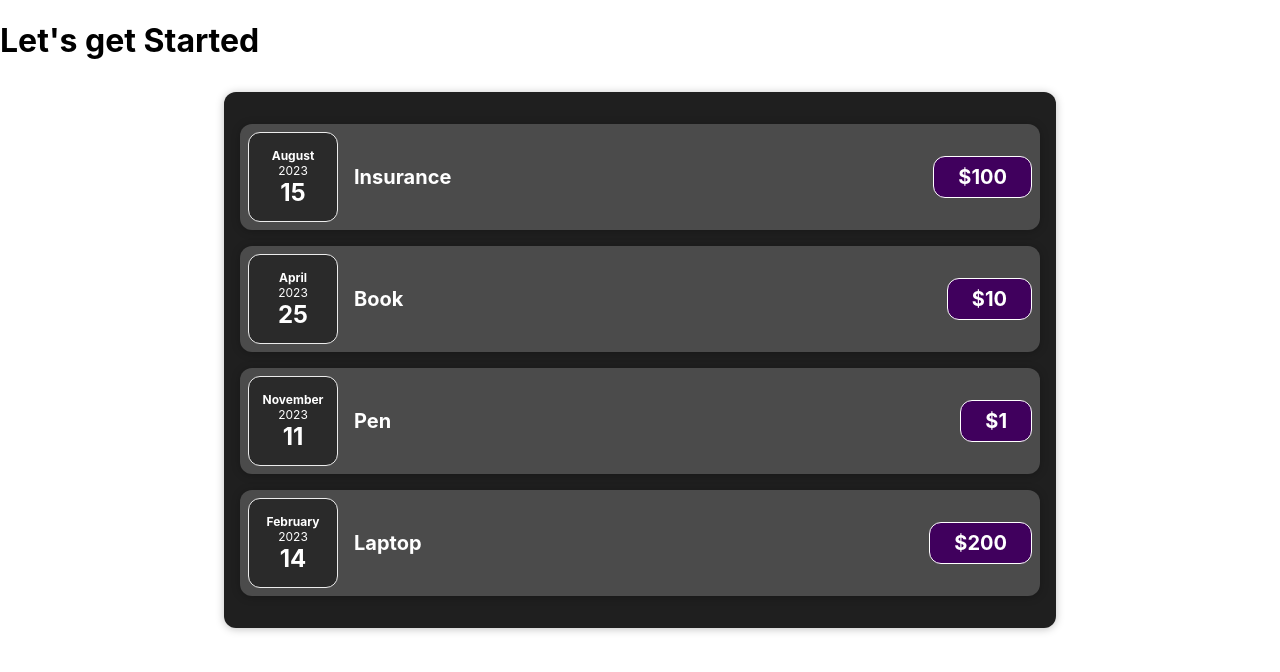
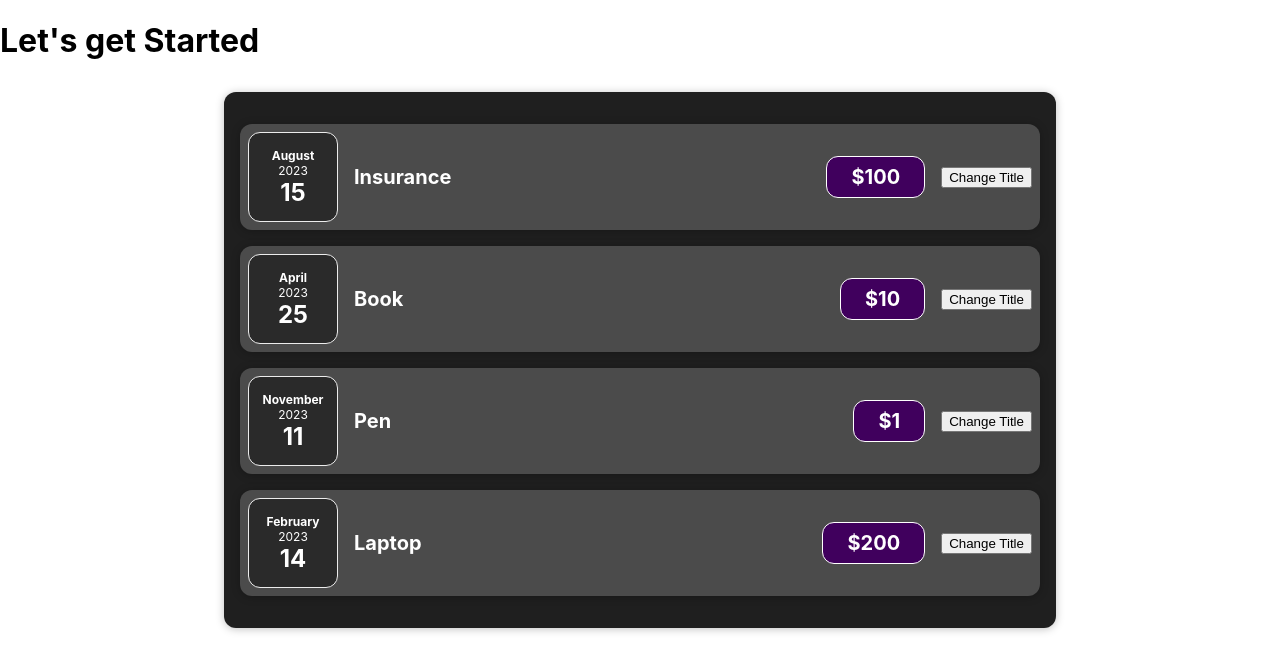
Before and after one commit to Sougata01/react_project_one, a JavaScript app: page / in a window 1280 px wide. Shown: the top 672 px of the page. Built offline with nearby package versions, Linux system fonts and the light colour scheme; the HTML template or start-up script is replaced by a standard one.

Commit message:
event handler add

```diff
--- a/src/App.js
+++ b/src/App.js
@@ -1,4 +1,4 @@
-import Expenses from "./components/Expenses";
+import Expenses from "./components/Expenses/Expenses";
 
 function App() {
   const expenses = [
--- a/src/components/ExpenseItem.js
+++ b/src/components/Expenses/ExpenseItem.js
@@ -1,15 +1,18 @@
+import "./ExpenseItem.css";
 import ExpenseDate from "./ExpenseDate";
-import "./ExpenseItem.css";
-import Card from "./Card";
+import Card from "../UI/Card";
 
 function ExpenseItem(props) {
-
+  function buttonClickHandler(event){
+    console.log("Button clicked")
+  }
   return (
     <Card className="expense-item">
-      <ExpenseDate date={props.date}></ExpenseDate>
+      <ExpenseDate date={props.date} />
       <div className="expense-item__description">
         <h2>{props.title}</h2>
         <div className="expense-item__price">${props.price}</div>
+        <button onClick={buttonClickHandler}>Change Title</button>
       </div>
     </Card>
   );
--- a/src/components/Expenses.js
+++ b/src/components/Expenses/Expenses.js
@@ -1,6 +1,6 @@
 import "./Expenses.css"
 import ExpenseItem from "./ExpenseItem";
-import Card from "./Card";
+import Card from "../UI/Card";
 
 function Expenses(props) {
     return (
```
Also changed, not shown: src/components/Expenses/ExpenseDate.css (renamed from src/components/ExpenseDate.css), src/components/Expenses/ExpenseDate.js (renamed from src/components/ExpenseDate.js), src/components/Expenses/ExpenseItem.css (renamed from src/components/ExpenseItem.css), src/components/Expenses/Expenses.css (renamed from src/components/Expenses.css), src/components/UI/Card.css (renamed from src/components/Card.css), src/components/UI/Card.js (renamed from src/components/Card.js).
